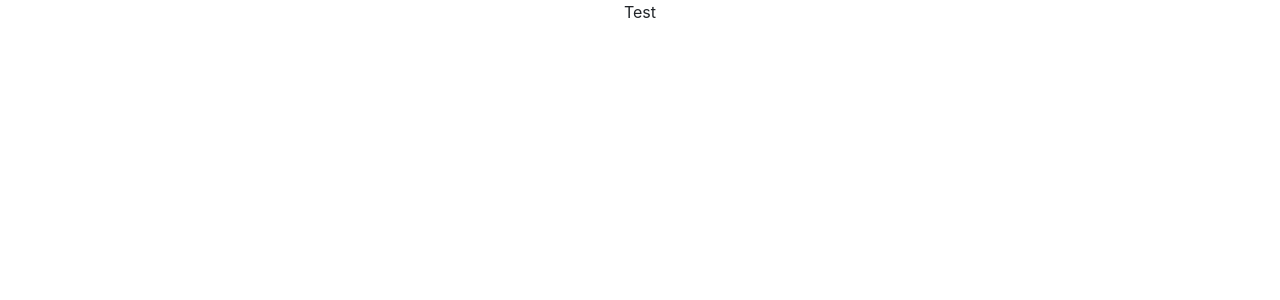
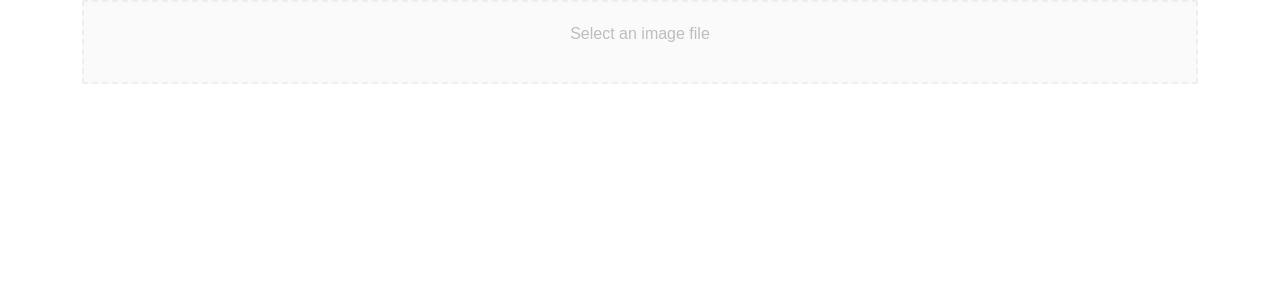
Before and after one commit to AlexWolski/Aot-Chat-Images, a React (Create React App) app in the folder aot-chat-images/: page / in a window 1280 px wide. Shown: the top 300 px of the page. Built offline with nearby package versions, Linux system fonts and the light colour scheme; the HTML template or start-up script is replaced by a standard one.

Commit message:
Added dropzone

```diff
--- a/aot-chat-images/package.json
+++ b/aot-chat-images/package.json
@@ -10,6 +10,7 @@
     "react": "^18.3.1",
     "react-bootstrap": "^2.10.4",
     "react-dom": "^18.3.1",
+    "react-dropzone": "^14.2.3",
     "react-scripts": "5.0.1",
     "web-vitals": "^2.1.4"
   },
--- a/aot-chat-images/src/App.jsx
+++ b/aot-chat-images/src/App.jsx
@@ -1,12 +1,18 @@
+import React, {useEffect, useState} from 'react';
+import {useDropzone} from 'react-dropzone';
+import "react-dropzone/examples/theme.css";
 import './App.css';
 
-function App() {
+function App(props) {
+  const {acceptedFiles, getRootProps, getInputProps} = useDropzone();
+
   return (
-    <div className="App">
-        <p>
-          Test
-        </p>
-    </div>
+    <section className="container">
+      <div {...getRootProps({className: 'dropzone'})}>
+        <input {...getInputProps()} />
+        <p>Select an image file</p>
+      </div>
+    </section>
   );
 }
 
```
Also changed, not shown: 1 other file (tests, documents, lock files or other folders).
